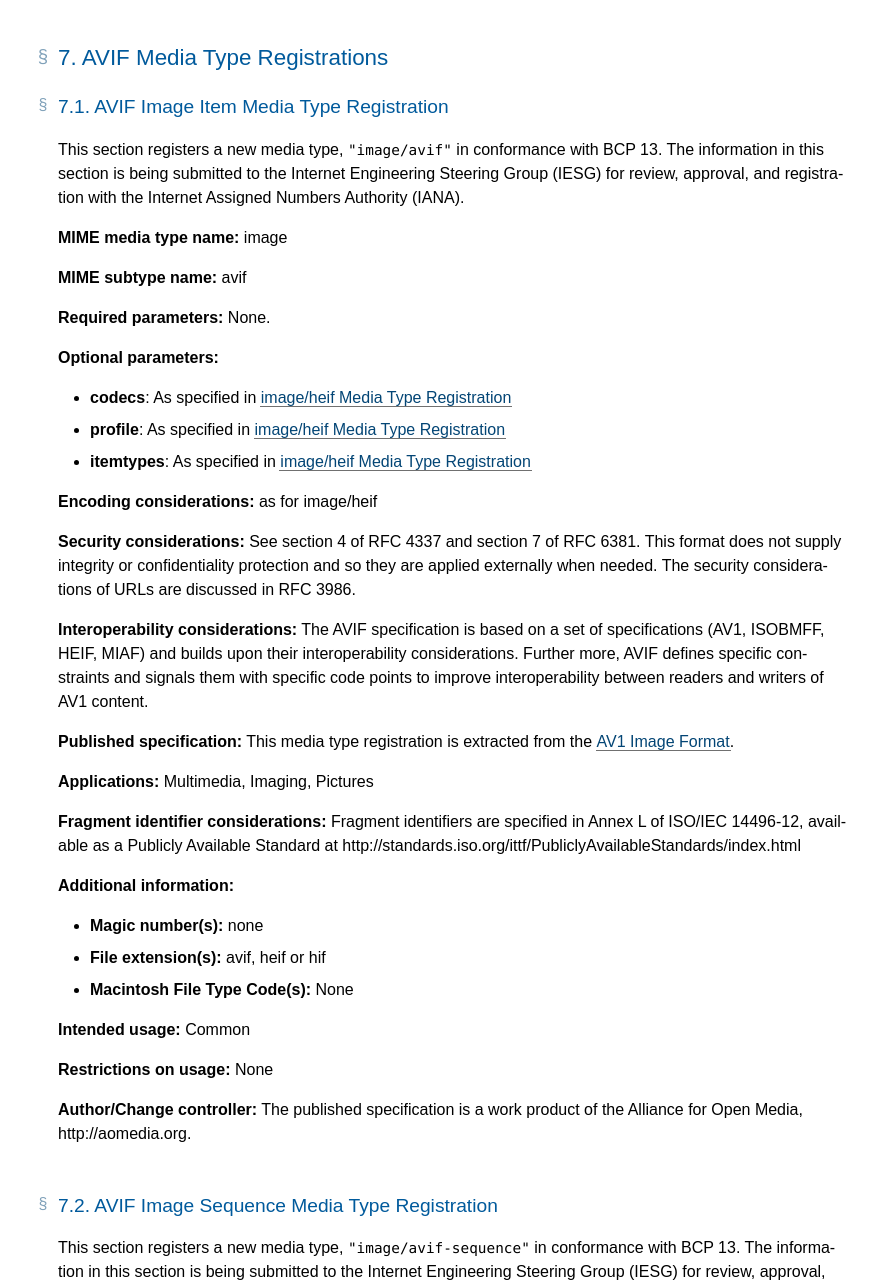
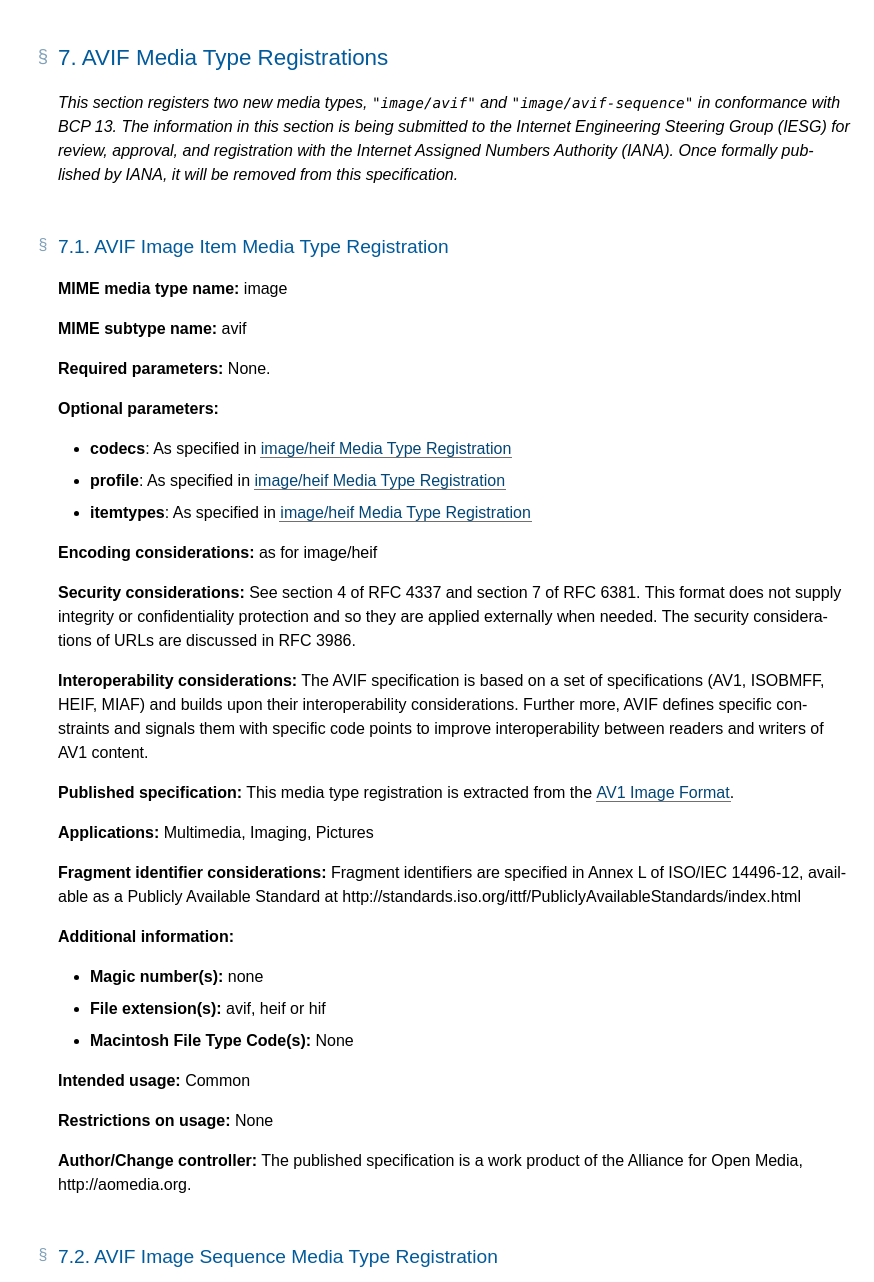
Before and after one commit to AOMediaCodec/av1-avif, a plain HTML site: page index.html in a window 1280 px wide. Shown: the part 5799-7081 px from the top of the page, without its empty margins (406-1280 px from the left). Drawn offline with Linux system fonts and the light colour scheme.

Commit message:
indicate that MIME registration will be removed after publication by IANA

```diff
--- a/index.html
+++ b/index.html
@@ -1214,7 +1214,7 @@ Possible extra rowspan handling
 </style>
   <meta content="Bikeshed version 018be3f805d3272ce699a232398d6e3902d1ea8d" name="generator">
   <link href="https://AOMediaCodec.github.io/av1-avif" rel="canonical">
-  <meta content="4e1d8b64ae43ae95c99de1f5cad9fdd76ea444cf" name="document-revision">
+  <meta content="6b6da3ec842e2a09d21787e6ed7f5c60348582b1" name="document-revision">
 <style>/* style-md-lists */
 
 /* This is a weird hack for me not yet following the commonmark spec
@@ -1644,8 +1644,8 @@ Quantity:                 One for an image item of type 'av01'
     <p><code>avis, msf1, miaf, MA1A</code></p>
    </div>
    <h2 class="heading settled" data-level="7" id="mime-registration"><span class="secno">7. </span><span class="content">AVIF Media Type Registrations</span><a class="self-link" href="#mime-registration"></a></h2>
+   <p><em>This section registers two new media types, <code>"image/avif"</code> and <code>"image/avif-sequence"</code> in conformance with BCP 13. The information in this section is being submitted to the Internet Engineering Steering Group (IESG) for review, approval, and registration with the Internet Assigned Numbers Authority (IANA). Once formally published by IANA, it will be removed from this specification.</em></p>
    <h3 class="heading settled" data-level="7.1" id="avif-mime-definition"><span class="secno">7.1. </span><span class="content">AVIF Image Item Media Type Registration</span><a class="self-link" href="#avif-mime-definition"></a></h3>
-    This section registers a new media type, <code>"image/avif"</code> in conformance with BCP 13. The information in this section is being submitted to the Internet Engineering Steering Group (IESG) for review, approval, and registration with the Internet Assigned Numbers Authority (IANA).
    <p><strong>MIME media type name:</strong> image</p>
    <p><strong>MIME subtype name:</strong> avif</p>
    <p><strong>Required parameters:</strong> None.</p>
@@ -1677,7 +1677,6 @@ Quantity:                 One for an image item of type 'av01'
    <p><strong>Restrictions on usage:</strong> None</p>
    <p><strong>Author/Change controller:</strong> The published specification is a work product of the Alliance for Open Media, http://aomedia.org.</p>
    <h3 class="heading settled" data-level="7.2" id="avis-mime-definition"><span class="secno">7.2. </span><span class="content">AVIF Image Sequence Media Type Registration</span><a class="self-link" href="#avis-mime-definition"></a></h3>
-    This section registers a new media type, <code>"image/avif-sequence"</code> in conformance with BCP 13. The information in this section is being submitted to the Internet Engineering Steering Group (IESG) for review, approval, and registration with the Internet Assigned Numbers Authority (IANA).
    <p><strong>MIME media type name:</strong> image</p>
    <p><strong>MIME subtype name:</strong> avif-sequence</p>
    <p><strong>Required parameters:</strong> None.</p>
```
Also changed, not shown: 1 other file.
